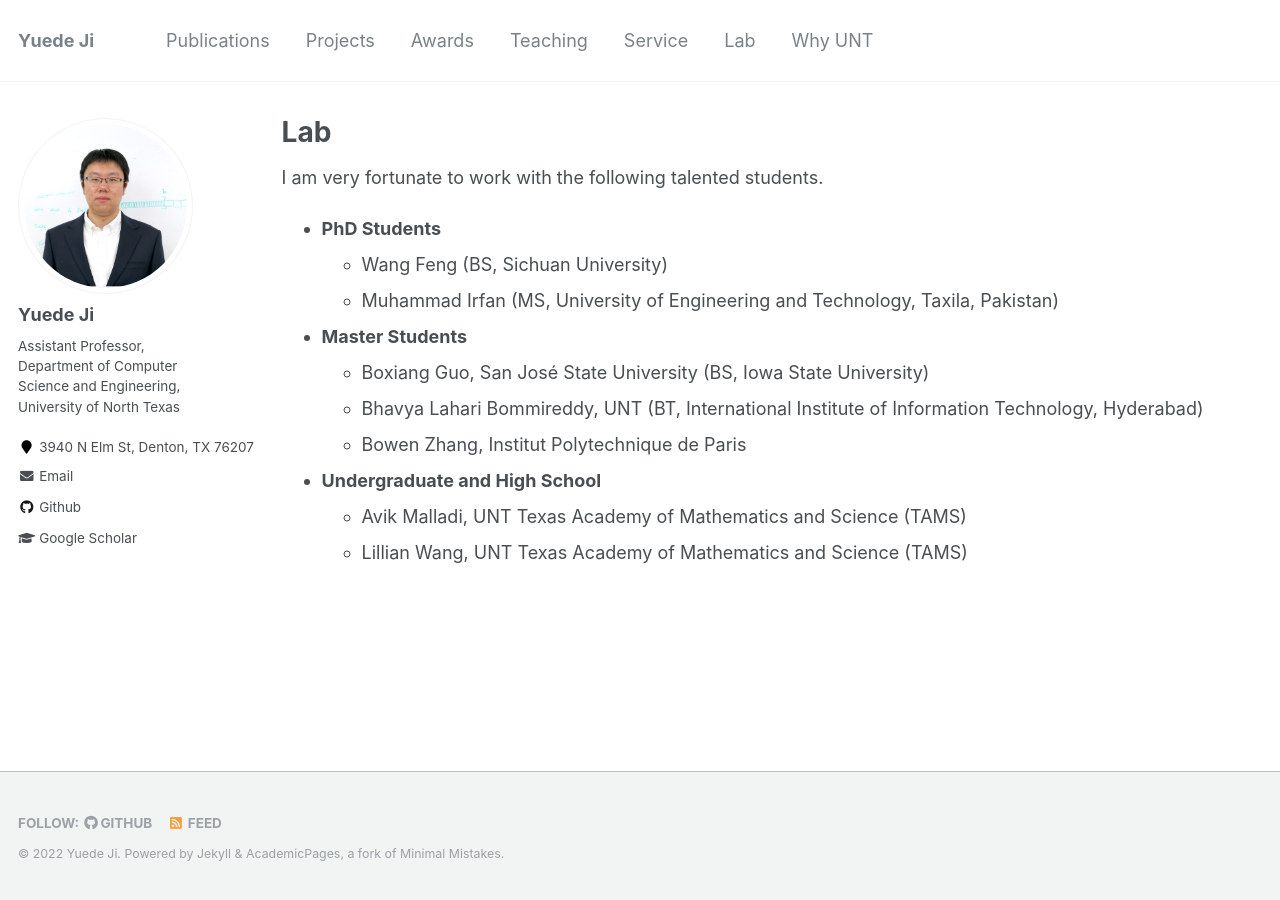
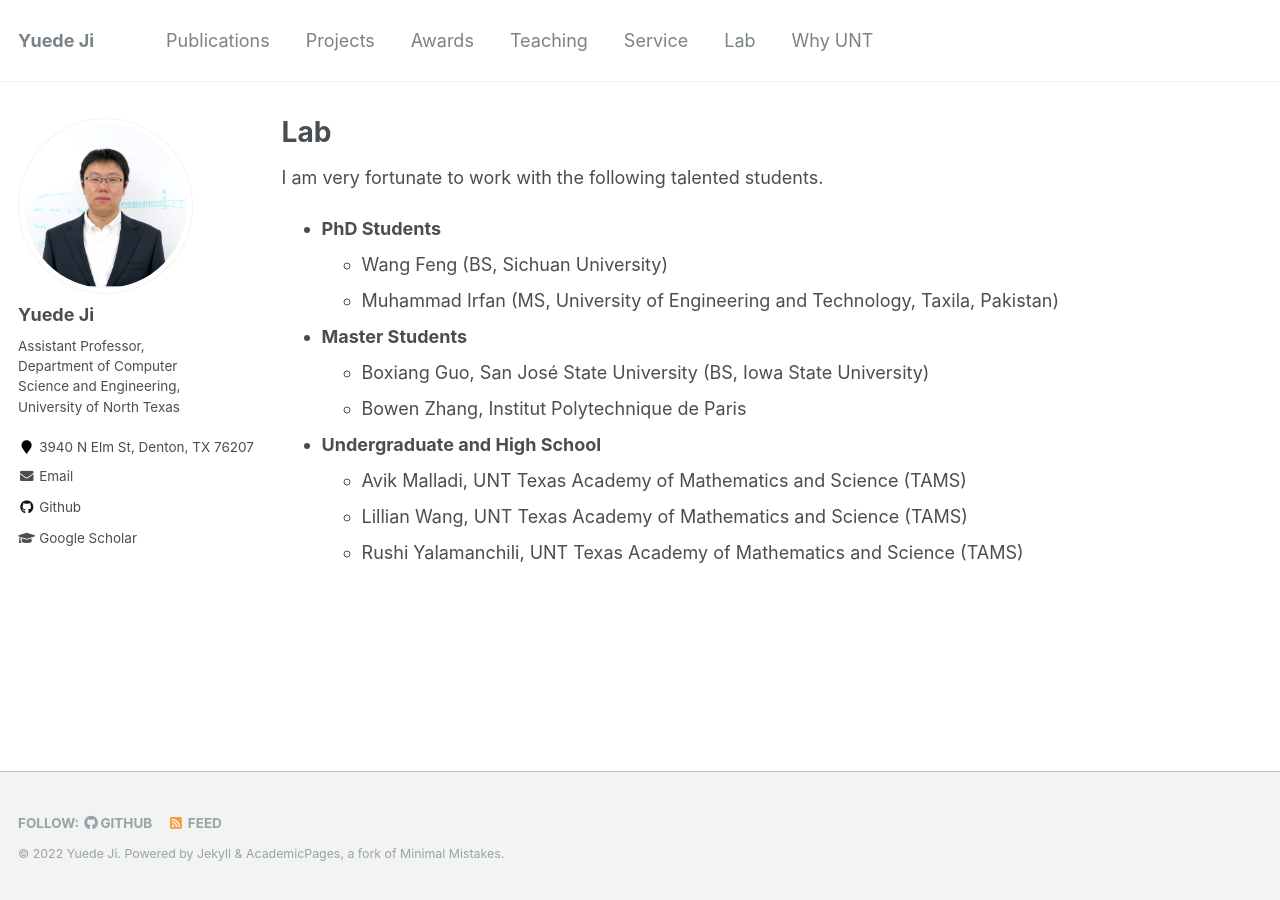
Before and after one commit to yuede/yuede.github.io, a Jekyll site: the page built from _pages/lab.md, in a window 1280 px wide. Built offline with Jekyll 4.4.1, drawn with Linux system fonts in a browser that asks for light colours.

Commit message:
update lab

```diff
--- a/_pages/lab.md
+++ b/_pages/lab.md
@@ -13,12 +13,13 @@ I am very fortunate to work with the following talented students.
 
 * **Master Students**
     * Boxiang Guo, San José State University (BS, Iowa State University)
-    * Bhavya Lahari Bommireddy, UNT (BT, International Institute of Information Technology, Hyderabad)
     * Bowen Zhang, Institut Polytechnique de Paris
 
 * **Undergraduate and High School**
     * Avik Malladi, UNT Texas Academy of Mathematics and Science (TAMS)
     * Lillian Wang, UNT Texas Academy of Mathematics and Science (TAMS)
+    * Rushi Yalamanchili, UNT Texas Academy of Mathematics and Science (TAMS)
+
 
 <!---* Siying Li, Master intern from New York University (BS, Nankai University)
 * You?
```
